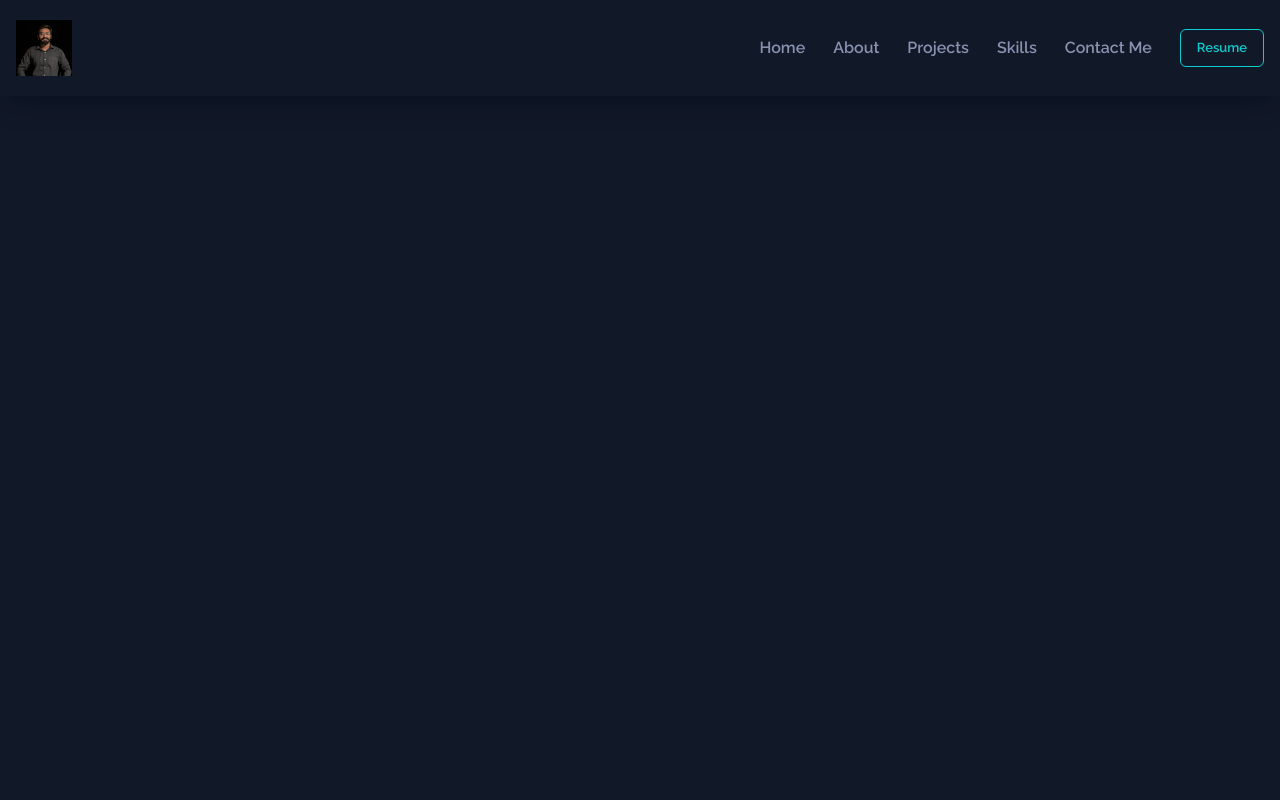
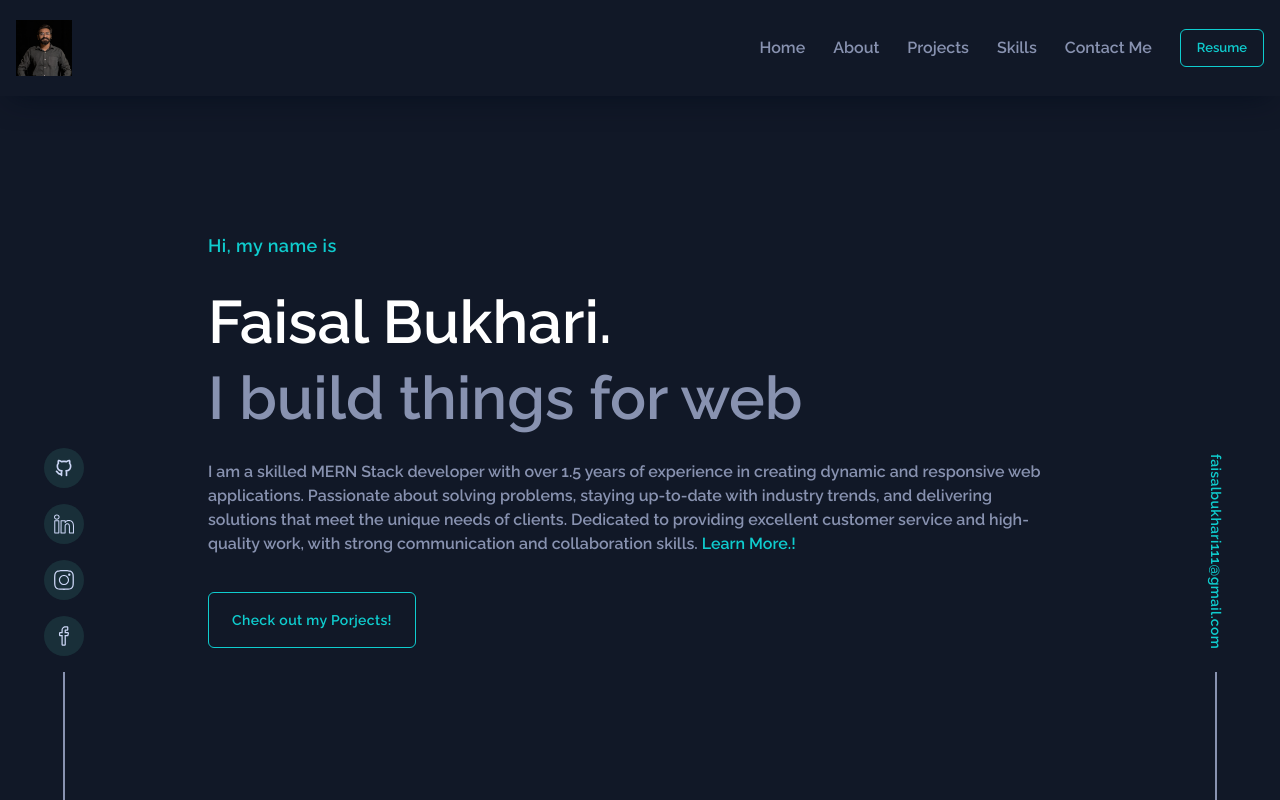
Before and after one commit to Bukhari-CT/portofolio, a Next.js app: page / in a window 1280 px wide. Built offline with nearby package versions, Linux system fonts and the light colour scheme.

Commit message:
home section completed

```diff
--- /dev/null
+++ b/src/components/Home.tsx
@@ -0,0 +1,55 @@
+import React from "react";
+import { motion } from "framer-motion";
+function Home() {
+  return (
+    <section
+      id="home"
+      className="max-w-contentContainer max-auto py-10 mdl:py-24 flex flex-col gap-4 lgl:gap-8 mdl:px-10 xl:px-4"
+    >
+      <motion.h3
+        initial={{ y: 10, opacity: 0 }}
+        animate={{ y: 0, opacity: 1 }}
+        transition={{ duration: 0.5, delay: 0.6 }}
+        className="text-lg font-titleFont tracking-wide text-textGreen"
+      >
+        Hi, my name is
+      </motion.h3>
+      <motion.h1
+        initial={{ y: 10, opacity: 0 }}
+        animate={{ y: 0, opacity: 1 }}
+        transition={{ duration: 0.5, delay: 0.7 }}
+        className="text-4xl lgl:text-6xl font-titleFont font-semibold flex flex-col"
+      >
+        Faisal Bukhari.
+        <span className="text-textDark mt-2 lgl:mt-4">I build things for web</span>
+      </motion.h1>
+      <motion.p
+        initial={{ y: 10, opacity: 0 }}
+        animate={{ y: 0, opacity: 1 }}
+        transition={{ duration: 0.5, delay: 0.8 }}
+        className="text-base md:max-w-[850px] text-textDark font-medium"
+      >
+        I am a skilled MERN Stack developer with over 1.5 years of experience in creating dynamic and responsive web
+        applications. Passionate about solving problems, staying up-to-date with industry trends, and delivering
+        solutions that meet the unique needs of clients. Dedicated to providing excellent customer service and
+        high-quality work, with strong communication and collaboration skills.{" "}
+        <a href="#" target="_blank">
+          <span className="text-textGreen inline-flex relative cursor-pointer h-7 overflow-x-hidden group">
+            Learn More.!
+            <span className="absolute w-full h-[1px] bg-textGreen left-0 bottom-1 translate-x-[110%] group-hover:translate-x-0 transition-transform duration-500"></span>
+          </span>
+        </a>
+      </motion.p>
+      <motion.button
+        initial={{ y: 10, opacity: 0 }}
+        animate={{ y: 0, opacity: 1 }}
+        transition={{ duration: 0.5, delay: 0.5 }}
+        className="w-52 h-14 text-sm font-titleFont border border-textGreen rounded-md text-textGreen tracking-wide hover:bg-hoverColor duration-300"
+      >
+        Check out my Porjects!
+      </motion.button>
+    </section>
+  );
+}
+
+export default Home;
--- /dev/null
+++ b/src/components/LeftSide.tsx
@@ -0,0 +1,35 @@
+import React from "react";
+import { SlSocialLinkedin, SlSocialInstagram, SlSocialFacebook } from "react-icons/sl";
+import { TbBrandGithub } from "react-icons/tb";
+
+function LeftSide() {
+  return (
+    <div className="w-full h-full flex flex-col items-center justify-end gap-4 text-textLight">
+      <div className="flex flex-col gap-4">
+        <a href="#" target="_blank">
+          <span className="w-10 h-10 text-xl bg-hoverColor rounded-full inline-flex items-center justify-center hover:text-textGreen cursor-pointer hover:translate-y-2 transition-all duration-300">
+            <TbBrandGithub />
+          </span>
+        </a>
+        <a href="#" target="_blank">
+          <span className="w-10 h-10 text-xl bg-hoverColor rounded-full inline-flex items-center justify-center hover:text-textGreen cursor-pointer hover:translate-y-2 transition-all duration-300">
+            <SlSocialLinkedin />
+          </span>
+        </a>
+        <a href="#" target="_blank">
+          <span className="w-10 h-10 text-xl bg-hoverColor rounded-full inline-flex items-center justify-center hover:text-textGreen cursor-pointer hover:translate-y-2 transition-all duration-300">
+            <SlSocialInstagram />
+          </span>
+        </a>
+        <a href="#" target="_blank">
+          <span className="w-10 h-10 text-xl bg-hoverColor rounded-full inline-flex items-center justify-center hover:text-textGreen cursor-pointer hover:translate-y-2 transition-all duration-300">
+            <SlSocialFacebook />
+          </span>
+        </a>
+      </div>
+      <div className="w-[2px] h-32 bg-textDark"></div>
+    </div>
+  );
+}
+
+export default LeftSide;
--- /dev/null
+++ b/src/components/RightSide.tsx
@@ -0,0 +1,14 @@
+import React from "react";
+
+function RightSide() {
+  return (
+    <div className="w-full h-full flex flex-col items-center justify-end gap-16 text-textLight">
+      <a className="text-sm rotate-90 w-72 tracking-wide text-textGreen" href="mailto:faisalbukhari111@gmail.com">
+        faisalbukhari111@gmail.com
+      </a>
+      <span className="w-[2px] h-32 bg-textDark inline-flex"></span>
+    </div>
+  );
+}
+
+export default RightSide;
--- a/src/pages/index.tsx
+++ b/src/pages/index.tsx
@@ -1,4 +1,8 @@
+import Home from "@/components/Home";
+import LeftSide from "@/components/LeftSide";
 import Navbar from "@/components/Navbar";
+import RightSide from "@/components/RightSide";
+import { motion } from "framer-motion";
 import React from "react";
 
 export default function MyApp() {
@@ -6,6 +10,27 @@ export default function MyApp() {
     <div className="flex h-screen bg-gray-900 text-white">
       <main className="w-full h-screen font-bodyFont overflow-x-hidden overflow-y-scroll">
         <Navbar />
+        <div className="w-full h-[88vh] xl:flex items-center gap-20 justify-between">
+          <motion.div
+            initial={{ opacity: 0 }}
+            animate={{ opacity: 1 }}
+            transition={{ delay: 1.5 }}
+            className="hidden xl:inline-flex w-32 h-full fixed left-0 bottom-0"
+          >
+            <LeftSide />
+          </motion.div>
+          <motion.div className="h-[88vh] w-full mx-auto px-48 p-10">
+            <Home />{" "}
+          </motion.div>
+          <motion.div
+            initial={{ opacity: 0 }}
+            animate={{ opacity: 1 }}
+            transition={{ delay: 1.5 }}
+            className="hidden xl:inline-flex w-32 h-full fixed right-0 bottom-0"
+          >
+            <RightSide />
+          </motion.div>
+        </div>
       </main>
     </div>
   );
```
